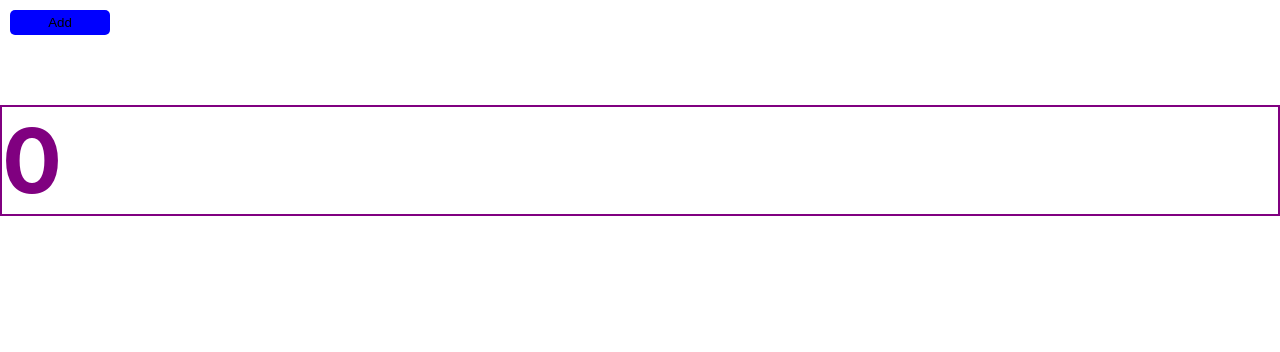
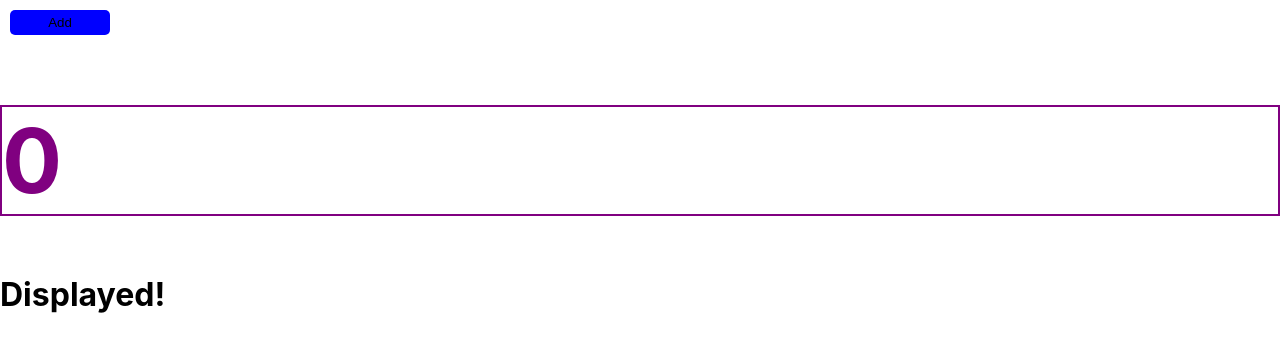
Before and after one commit to wasswaenockmale/reactJS-sessions, a React (Create React App) app in the folder myfirstapp/: page / in a window 1280 px wide. Shown: the top 352 px of the page. Built offline with nearby package versions, Linux system fonts and the light colour scheme.

Commit message:
Conditional display

```diff
--- a/myfirstapp/src/LifeCycle/Controller.js
+++ b/myfirstapp/src/LifeCycle/Controller.js
@@ -8,7 +8,8 @@ export default class Controller extends React.Component{
         super(props);
 
         this.state = {
-            value:0
+            value:0,
+            display: true
         }
 
         this.addValue = this.addValue.bind(this)
@@ -16,7 +17,8 @@ export default class Controller extends React.Component{
 
     addValue(){
         this.setState(state=>({
-            value: state.value + 1
+            value: state.value + 1,
+            display: state.display == true?false:true
         }));
     }
 
@@ -36,6 +38,8 @@ export default class Controller extends React.Component{
             <div>
                 <button onClick={this.addValue}>Add</button>
                 <Life value={this.state.value}/>
+                {/* {condition && return} */}
+                {this.state.display && <h1>Displayed!</h1>}
             </div>
         )
     }
```
